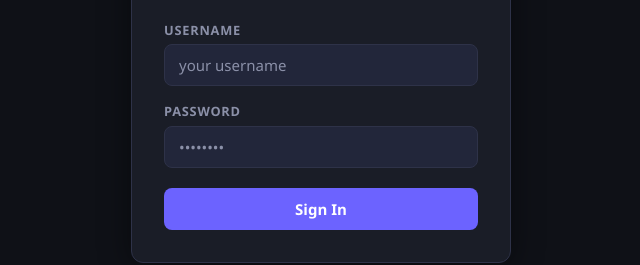
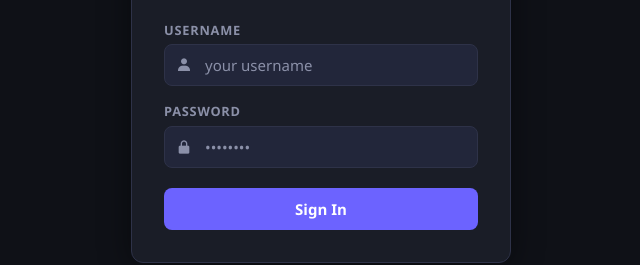
Before and after one commit to rabraham06/MeCros, a website: page public/login.html in a window 1280 px wide. Shown: the part 352-617 px from the top of the page, 319-959 px from the left. Drawn offline with nearby package versions, Linux system fonts and the light colour scheme.

Commit message:
Improved UI for login page

```diff
--- a/public/login.html
+++ b/public/login.html
@@ -4,6 +4,7 @@
   <meta charset="UTF-8" />
   <meta name="viewport" content="width=device-width, initial-scale=1.0" />
   <title>MeCros — Sign In</title>
+  <link href="https://unpkg.com/boxicons@2.1.4/css/boxicons.min.css" rel="stylesheet" />
   <style>
     *, *::before, *::after { box-sizing: border-box; margin: 0; padding: 0; }
 
@@ -109,6 +110,25 @@
     }
     .input::placeholder { color: var(--text-muted); }
 
+    .input-wrap {
+      position: relative;
+      margin-bottom: 1rem;
+    }
+    .input-wrap .input {
+      padding-left: 2.5rem;
+      margin-bottom: 0;
+    }
+    .input-icon {
+      position: absolute;
+      left: .75rem;
+      top: 50%;
+      transform: translateY(-50%);
+      color: var(--text-muted);
+      font-size: 1rem;
+      pointer-events: none;
+      line-height: 1;
+    }
+
     .btn {
       font-family: var(--font);
       width: 100%;
@@ -153,23 +173,38 @@
 
   <div id="loginForm">
     <label for="loginUser">Username</label>
-    <input id="loginUser" class="input" type="text" placeholder="your username" autocomplete="username" />
+    <div class="input-wrap">
+      <i class='bx bxs-user input-icon'></i>
+      <input id="loginUser" class="input" type="text" placeholder="your username" autocomplete="username" />
+    </div>
 
     <label for="loginPass">Password</label>
-    <input id="loginPass" class="input" type="password" placeholder="••••••••" autocomplete="current-password" />
+    <div class="input-wrap">
+      <i class='bx bxs-lock-alt input-icon'></i>
+      <input id="loginPass" class="input" type="password" placeholder="••••••••" autocomplete="current-password" />
+    </div>
 
     <button type="button" class="btn" id="loginBtn" onclick="doLogin()">Sign In</button>
   </div>
 
   <div id="registerForm" style="display:none">
     <label for="regUser">Username</label>
-    <input id="regUser" class="input" type="text" placeholder="choose a username" autocomplete="username" />
+    <div class="input-wrap">
+      <i class='bx bxs-user input-icon'></i>
+      <input id="regUser" class="input" type="text" placeholder="choose a username" autocomplete="username" />
+    </div>
 
     <label for="regPass">Password</label>
-    <input id="regPass" class="input" type="password" placeholder="at least 6 characters" autocomplete="new-password" />
+    <div class="input-wrap">
+      <i class='bx bxs-lock-alt input-icon'></i>
+      <input id="regPass" class="input" type="password" placeholder="at least 6 characters" autocomplete="new-password" />
+    </div>
 
     <label for="regPass2">Confirm Password</label>
-    <input id="regPass2" class="input" type="password" placeholder="repeat password" autocomplete="new-password" />
+    <div class="input-wrap">
+      <i class='bx bxs-lock-alt input-icon'></i>
+      <input id="regPass2" class="input" type="password" placeholder="repeat password" autocomplete="new-password" />
+    </div>
 
     <button type="button" class="btn" id="registerBtn" onclick="doRegister()">Create Account</button>
   </div>
```
